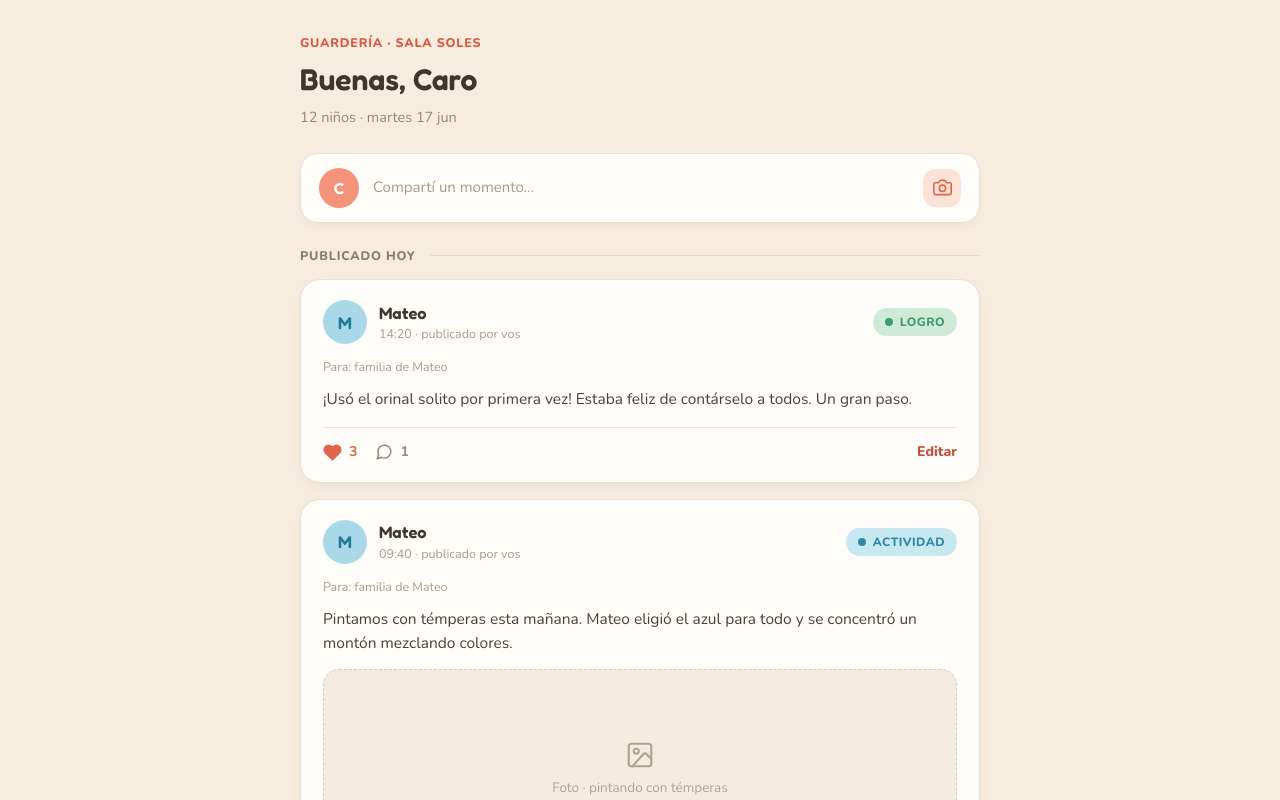
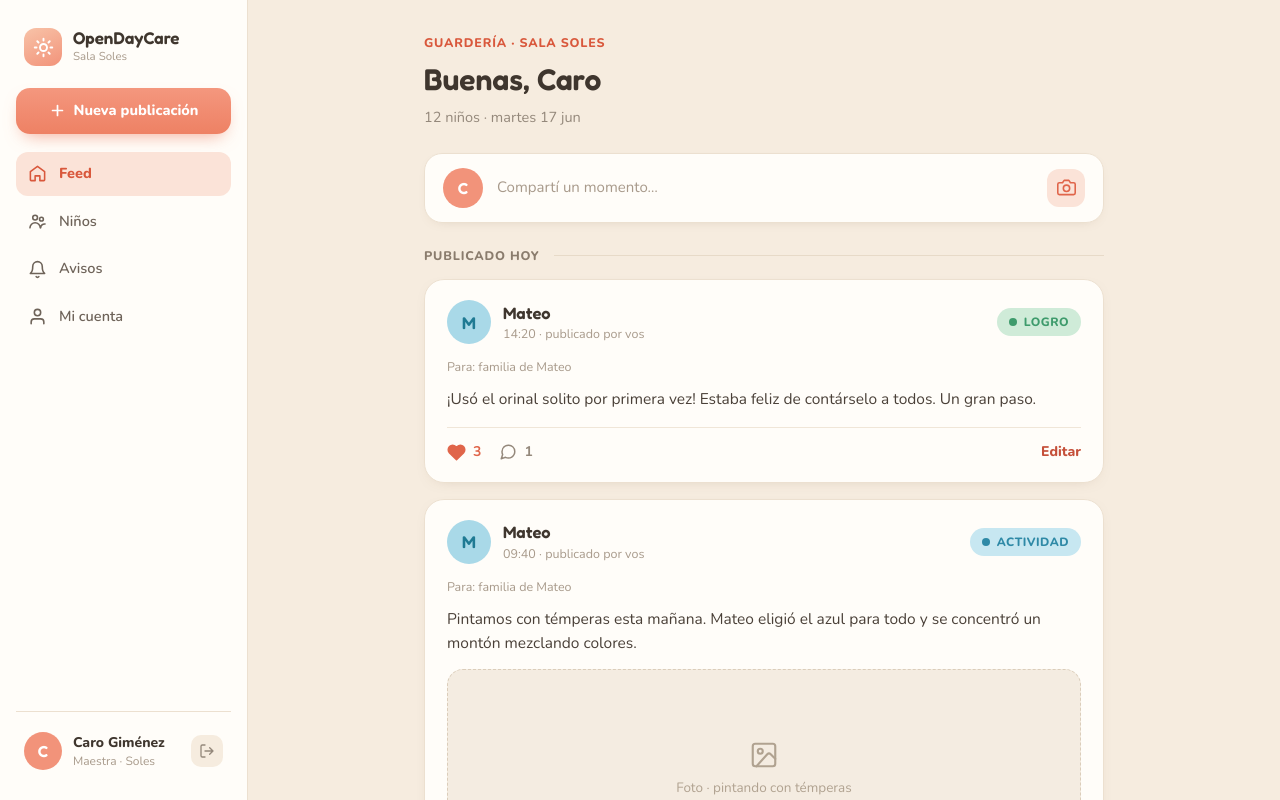
Before and after one commit to Mikkew/open-daycare, a Next.js app: page / in a window 1280 px wide. Shown: the top 800 px of the page. Built offline with nearby package versions, Linux system fonts and the light colour scheme.

Commit message:
Step 6: mount Sidebar + main shell in layout

```diff
--- a/app/layout.tsx
+++ b/app/layout.tsx
@@ -1,5 +1,6 @@
 import type { Metadata } from "next";
 import { Fredoka, Nunito } from "next/font/google";
+import Sidebar from "./components/Sidebar";
 import "./globals.css";
 
 const fredoka = Fredoka({
@@ -26,7 +27,14 @@ export default function RootLayout({ children }: LayoutProps<"/">) {
       lang="en"
       className={`${fredoka.variable} ${nunito.variable} h-full antialiased`}
     >
-      <body className="min-h-full flex flex-col">{children}</body>
+      <body className="min-h-full flex flex-col">
+        <div className="flex min-h-screen">
+          <Sidebar />
+          <main className="h-screen min-w-0 flex-1 overflow-y-auto">
+            {children}
+          </main>
+        </div>
+      </body>
     </html>
   );
 }
```
